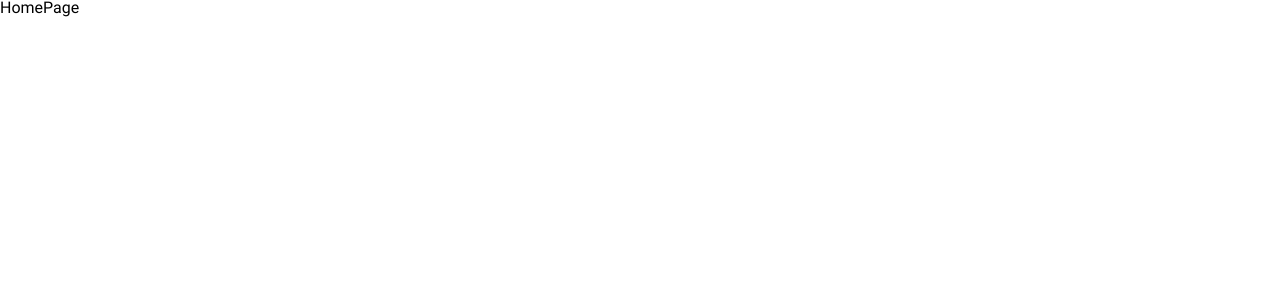
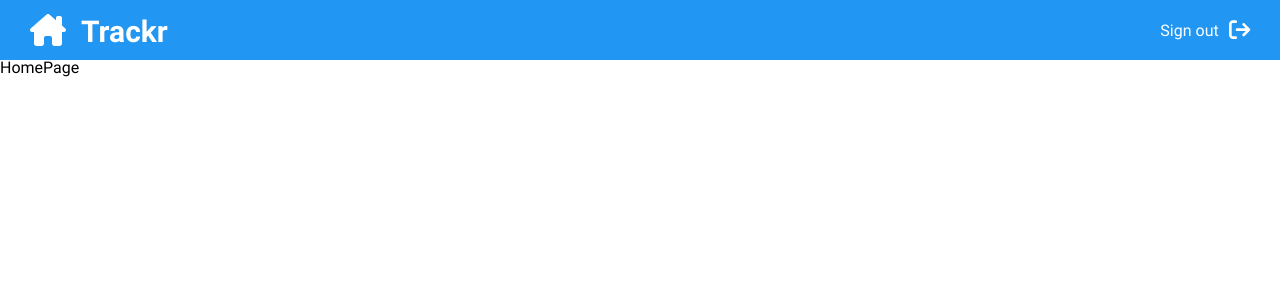
Before and after one commit to shahar987/Tracker, a React (Create React App) app in the folder src/dashboard/: page / in a window 1280 px wide. Shown: the top 300 px of the page. Built offline with nearby package versions, Linux system fonts and the light colour scheme.

Commit message:
added fontawesome & toolbar

```diff
--- a/src/dashboard/package.json
+++ b/src/dashboard/package.json
@@ -3,6 +3,9 @@
   "version": "0.1.0",
   "private": true,
   "dependencies": {
+    "@fortawesome/fontawesome-svg-core": "^1.3.0",
+    "@fortawesome/free-solid-svg-icons": "^6.0.0",
+    "@fortawesome/react-fontawesome": "^0.1.17",
     "@testing-library/jest-dom": "^5.16.2",
     "@testing-library/react": "^12.1.3",
     "@testing-library/user-event": "^13.5.0",
--- a/src/dashboard/src/App.jsx
+++ b/src/dashboard/src/App.jsx
@@ -1,18 +1,26 @@
-import React from 'react'
+import React, { useState } from 'react'
 import { Route, Routes } from 'react-router-dom'
 import HomePage from './pages/HomePage/HomePage';
 import LoginPage from './pages/LoginPage/LoginPage';
 import ClientsPage from './pages/ClientsPage/ClientsPage';
 import ClientPage from './pages/ClientPage/ClientPage';
+import Toolbar from './components/Toolbar/Toolbar';
 
 const App = () => {
+
+  const [isLoggedIn, setIsLoggedIn] = useState(true);
+
   return (
+    <main>
+      {isLoggedIn && <Toolbar/>}
+
       <Routes>
           <Route path='/' element={ <HomePage /> } />
           <Route path='/login' element={ <LoginPage/> } />
           <Route path='/clients' element={ <ClientsPage/> } />
           <Route path='/client' element={ <ClientPage/> } />
       </Routes>
+    </main>
   )
 }
 
--- a/src/dashboard/src/components/Toolbar/Toolbar.jsx
+++ b/src/dashboard/src/components/Toolbar/Toolbar.jsx
@@ -0,0 +1,31 @@
+import { FontAwesomeIcon } from '@fortawesome/react-fontawesome';
+import { faHomeLg, faSignOut } from '@fortawesome/free-solid-svg-icons';
+import React from 'react'
+import "./Toolbar.scss";
+import { Link } from 'react-router-dom';
+const Toolbar = () => {
+
+    const signOut = () => {
+        alert("Signed out!")
+    }
+
+    return (
+        <nav className='toolbar'>
+
+            {/* Home button */}
+            <Link className='nav-home' to={"/"}>
+                <FontAwesomeIcon icon={faHomeLg} className="icon" size='2x' />
+                <text>Trackr</text>
+            </Link>
+
+            { /* Sign out button*/}
+            <span className='nav-sign-out' onClick={signOut}>
+                <text>Sign out</text>
+                <FontAwesomeIcon icon={faSignOut} className="icon" size='lg' />
+            </span>
+
+        </nav>
+    )
+}
+
+export default Toolbar
--- a/src/dashboard/src/components/Toolbar/Toolbar.scss
+++ b/src/dashboard/src/components/Toolbar/Toolbar.scss
@@ -0,0 +1,40 @@
+@import "../../assets/css/palette.scss";
+
+nav.toolbar{
+    display: flex;
+    align-items: center;
+    justify-content: space-between;
+    height: 40px;
+    padding: 10px;
+    background-color: $color-primary;
+
+    text{
+        color: $color-text-light;
+    }
+    .icon{
+        color: $color-icon;
+    }
+
+    .nav-home,.nav-sign-out{
+        cursor: pointer;
+    }
+
+    .nav-home{
+        text-decoration: none;
+        padding-left: 20px;
+        text{
+            font-weight: bold;
+            font-size: 30px;
+            padding-left: 15px;
+        }
+    }
+
+    .nav-sign-out{
+        padding-right: 20px;
+        text{
+            font-size: 16px;
+            padding-right: 10px;
+        }
+    }
+
+}
```
Also changed, not shown: 1 other file (tests, documents, lock files or other folders). Lines whose indentation alone changed are shown as unchanged.
